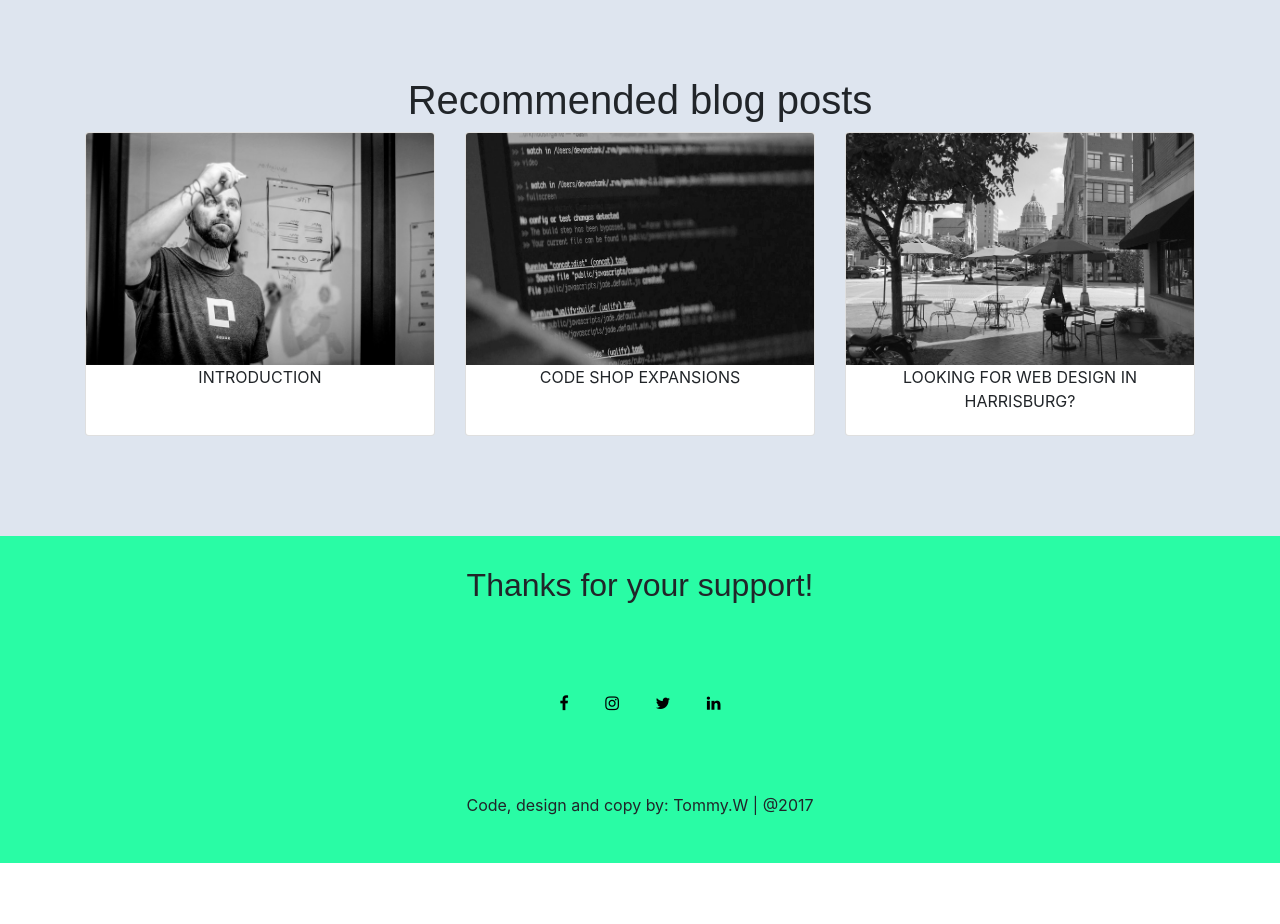
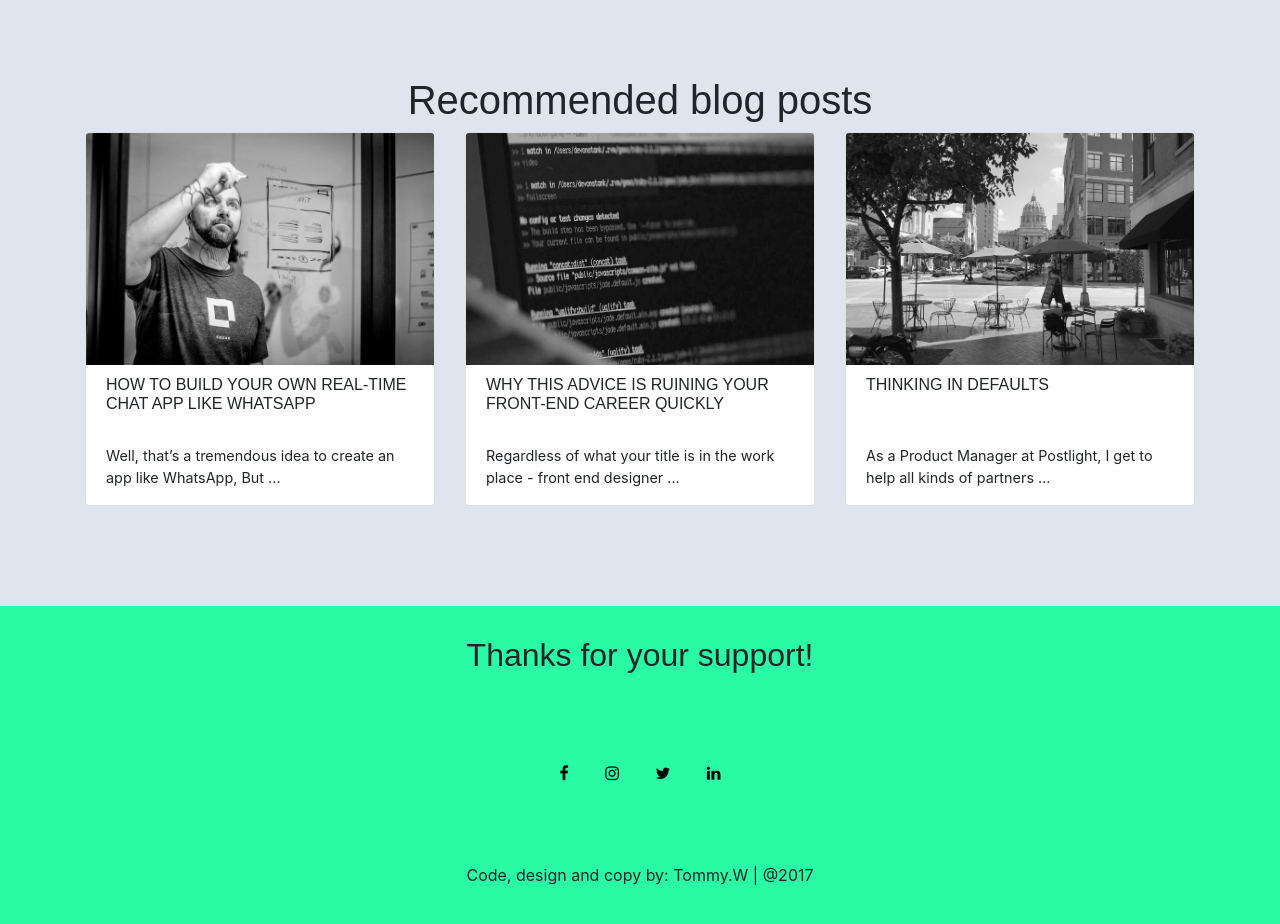
Before and after one commit to xTommyWongx/portfolio, a plain HTML site: page index.html in a window 1280 px wide. Shown: the part 2060-2984 px from the top of the page. Before the commit the page ends 2923 px from the top, so only its background shows below. Drawn offline with nearby package versions, Linux system fonts and the light colour scheme.

Commit message:
revised blog share section

```diff
--- a/index.html
+++ b/index.html
@@ -99,30 +99,39 @@
                 </div>
             </div>
 
-            <div class="row text-center">
+            <div class="row">
                 <div class="col-md-4 col-sm-12">
                     <div class="card">
-                        <a href="http://google.com"><img class="card-img-top" src="img/blog1.jpg"></a>
+                        <a href="https://hackernoon.com/how-to-build-your-own-real-time-chat-app-like-whatsapp-9d1d058afd5b"><img class="card-img-top" src="img/blog1.jpg"></a>
                         <div class="card-block">
-                            <pclass="card-title">INTRODUCTION</p>
+                            <h6 class="card-title">HOW TO BUILD YOUR OWN REAL-TIME CHAT APP LIKE WHATSAPP</h6>
+                        </div>
+                        <div class="card-block">
+                            <p class="card-title">Well, that’s a tremendous idea to create an app like WhatsApp, But ...</p>
                         </div>
                     </div>
                 </div>
 
                 <div class="col-md-4 col-sm-12">
                     <div class="card">
-                        <a href="http://google.com"><img class="card-img-top" src="img/blog2.jpg"></a>
+                        <a href="https://levelup.gitconnected.com/why-this-advice-is-ruining-your-front-end-career-quickly-a3f0f08d23f7"><img class="card-img-top" src="img/blog2.jpg"></a>
                         <div class="card-block">
-                            <p class="card-title">CODE SHOP EXPANSIONS</p>
+                            <h6 class="card-title">WHY THIS ADVICE IS RUINING YOUR FRONT-END CAREER QUICKLY</h6>
+                        </div>
+                        <div class="card-block">
+                            <p class="card-title">Regardless of what your title is in the work place - front end designer ...</p>
                         </div>
                     </div>
                 </div>
 
                 <div class="col-md-4 col-sm-12">
                     <div class="card">
-                        <a href="http://google.com"><img class="card-img-top" src="img/blog3.jpg"></a>
+                        <a href="https://trackchanges.postlight.com/thinking-in-defaults-8b580f457200"><img class="card-img-top" src="img/blog3.jpg"></a>
                         <div class="card-block">
-                            <p class="card-title">LOOKING FOR WEB DESIGN IN HARRISBURG?</p>
+                            <h6 class="card-title">THINKING IN DEFAULTS</h6>
+                        </div>
+                        <div class="card-block">
+                            <p class="card-title">As a Product Manager at Postlight, I get to help all kinds of partners ...</p>
                         </div>
                     </div>
                 </div>
--- a/personal.css
+++ b/personal.css
@@ -132,6 +132,15 @@ nav.shrink {
 
 .blog-share .card-block {
     min-height: 70px;
+    padding: 10px 20px 0 20px;
+}
+
+.bolg-share h6 {
+    font-weight: 800;
+}
+
+.blog-share p {
+    font-size: 0.9em;
 }
 
 @media only screen and (max-width: 576px) {
```
